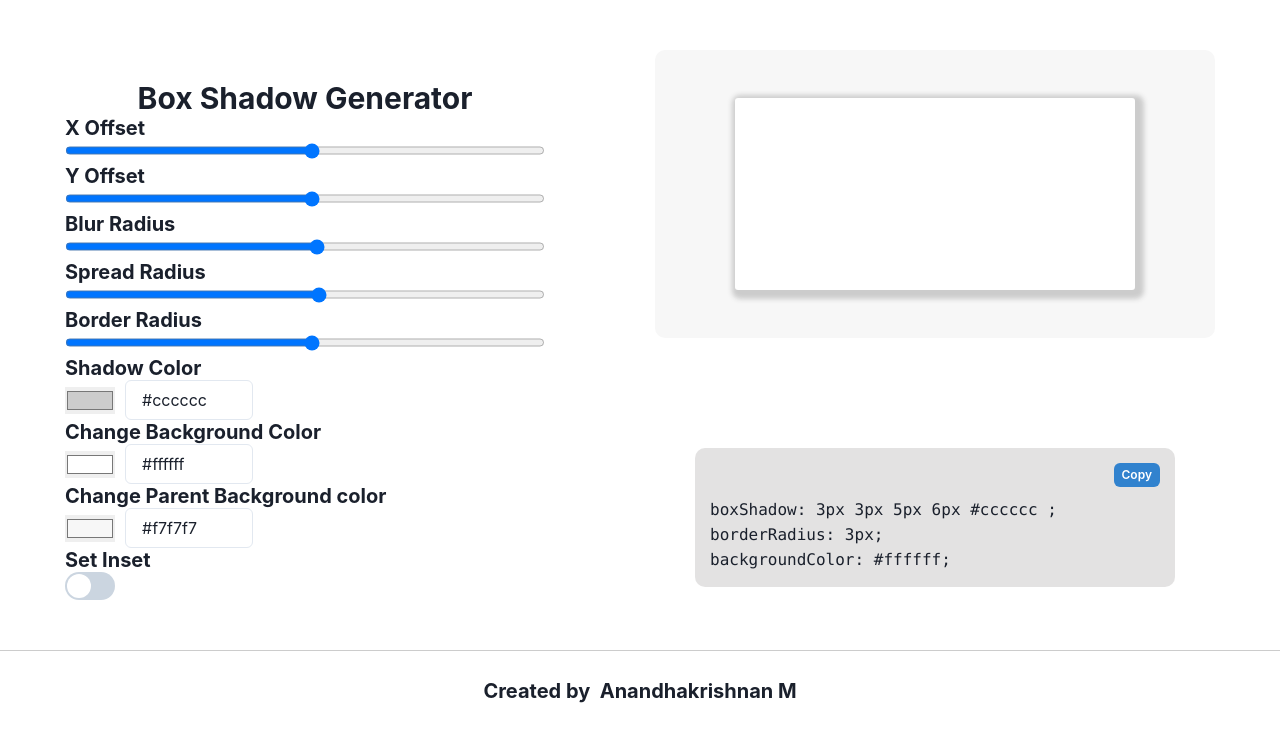
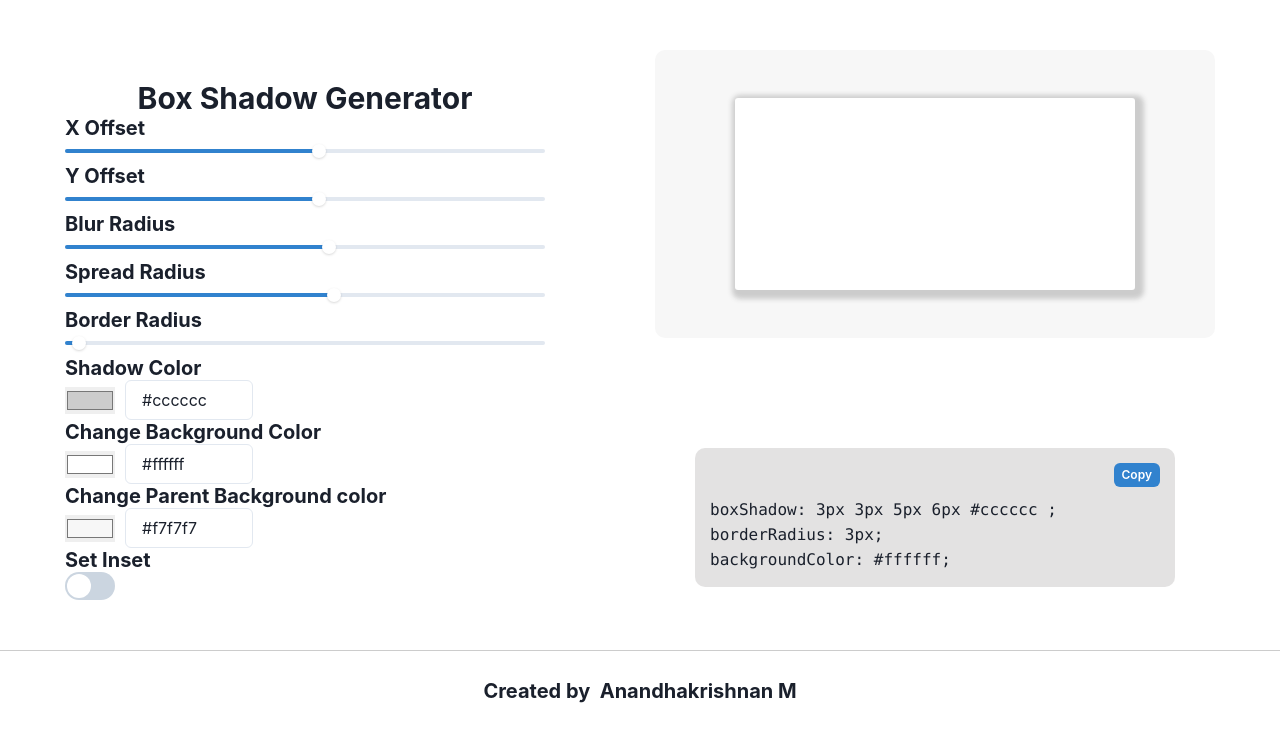
Before and after one commit to anandhakrishnanm/box-shadow-generator, a React (Create React App) app: page / in a window 1280 px wide. Shown: the top 742 px of the page. Built offline with nearby package versions, Linux system fonts and the light colour scheme.

Commit message:
chaged slider

```diff
--- a/src/App.js
+++ b/src/App.js
@@ -5,10 +5,10 @@ import Controls from "./components/Controls/Controls";
 import Footer from "./components/Footer/Footer";
 
 function App() {
-  const [x, setX] = useState(3);
-  const [y, setY] = useState(3);
-  const [blur, setBlur] = useState(5);
-  const [spread, setSpread] = useState(6);
+  const [x, setX] = useState(53);
+  const [y, setY] = useState(53);
+  const [blur, setBlur] = useState(55);
+  const [spread, setSpread] = useState(56);
   const [shadowColor, setShadowColor] = useState("#cccccc");
   const [isInset, setInset] = useState(false);
   const [radius, setRadius] = useState(3);
--- a/src/components/Control/Control.js
+++ b/src/components/Control/Control.js
@@ -1,17 +1,17 @@
 import { Heading } from "@chakra-ui/react";
-// import {
-//   Slider,
-//   SliderTrack,
-//   SliderFilledTrack,
-//   SliderThumb,
-// } from "@chakra-ui/react";
+import {
+  Slider,
+  SliderTrack,
+  SliderFilledTrack,
+  SliderThumb,
+} from "@chakra-ui/react";
 function Control(props) {
   return (
     <div className="contol">
       <Heading as="h4" size="md" isTruncated>
         {props.name}
       </Heading>
-      {/* <Slider
+       <Slider
         value={props.val}
         onChange={(value) => props.onChange(value)}
         aria-label="slider-ex-2"
@@ -22,15 +22,15 @@ function Control(props) {
           <SliderFilledTrack />
         </SliderTrack>
         <SliderThumb />
-      </Slider> */}
-      <input
+      </Slider>
+      {/* <input
       type="range"
       value={props.val}
       onChange={(e) => props.onChange(e.target.value)}
       min="-100"
       max="100"
       >
-      </input>
+      </input> */}
     </div>
   );
 }
--- a/src/components/Output/Output.js
+++ b/src/components/Output/Output.js
@@ -3,7 +3,7 @@ import { useToast } from "@chakra-ui/react";
 function Output({ x, y, blur, spread, shadowColor, isInset,radius,childBg,parentBg }) {
   const toast = useToast()
    let outputStyle={
-        boxShadow: `${x}px ${y}px ${blur}px ${spread}px ${shadowColor} ${isInset ? "inset" : ""}`,
+        boxShadow: `${x-50}px ${y-50}px ${blur-50}px ${spread-50}px ${shadowColor} ${isInset ? "inset" : ""}`,
         borderRadius: `${radius}px`,
         backgroundColor: `${childBg}`
     }
@@ -41,7 +41,7 @@ function Output({ x, y, blur, spread, shadowColor, isInset,radius,childBg,parent
         <Button colorScheme="blue" size="xs" onClick={copyToClipboard}>Copy</Button>
       </div>
       <code className="code-text" id="outTxt">
-        boxShadow: {x}px {y}px {blur}px {spread}px {shadowColor} {isInset ? "inset":""};
+        boxShadow: {x-50}px {y-50}px {blur-50}px {spread-50}px {shadowColor} {isInset ? "inset":""};
         <br></br>
         borderRadius: {radius}px;
         <br></br>
```
Also changed, not shown: 1 other file (tests, documents, lock files or other folders).
